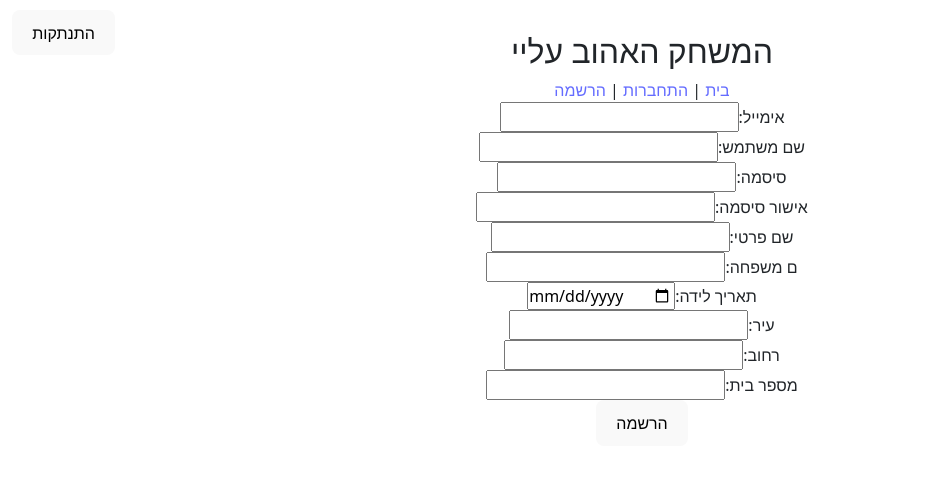
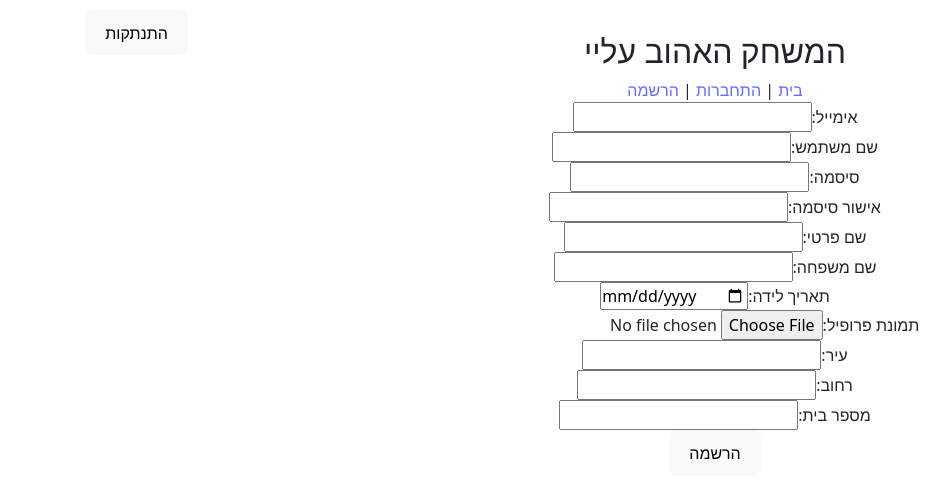
Before and after one commit to IdoCohen7/assignment3, a React (Vite) app: page /register in a window 1280 px wide. Shown: the top 498 px of the page, without its empty margins (300-1249 px from the left). Built offline with nearby package versions, Linux system fonts and the light colour scheme.

Commit message:
fixedForm

```diff
--- a/package.json
+++ b/package.json
@@ -12,6 +12,7 @@
   "dependencies": {
     "react": "^18.3.1",
     "react-dom": "^18.3.1",
+    "react-hook-form": "^7.54.1",
     "react-router-dom": "^7.0.2",
     "yup": "^1.6.1"
   },
--- a/src/Pages/Register.jsx
+++ b/src/Pages/Register.jsx
@@ -13,6 +13,7 @@ export default function Register({ onAddUser }) {
     firstName: "",
     lastName: "",
     dateOfBirth: "",
+    profilePicture: null,
     city: "",
     street: "",
     number: "",
@@ -20,14 +21,25 @@ export default function Register({ onAddUser }) {
 
   const handleChange = (e) => {
     const { name, value } = e.target;
-    setFormData({
-      ...formData,
-      [name]: value,
-    });
+    if (name === "profilePicture") {
+      setFormData({
+        ...formData,
+        profilePicture: e.target.files[0], // Access the selected file
+      });
+    } else {
+      setFormData({
+        ...formData,
+        [name]: value,
+      });
+    }
   };
 
   const handleSubmit = (e) => {
     e.preventDefault();
+    if (formData.password !== formData.passwordConfirm) {
+      alert("הסיסמאות לא תואמות");
+      return;
+    }
     onAddUser(formData);
     setFormData({
       email: "",
@@ -37,6 +49,7 @@ export default function Register({ onAddUser }) {
       firstName: "",
       lastName: "",
       dateOfBirth: "",
+      profilePicture: null,
       city: "",
       street: "",
       number: "",
@@ -99,7 +112,7 @@ export default function Register({ onAddUser }) {
           />
         </div>
         <div>
-          <label>ם משפחה:</label>
+          <label>שם משפחה:</label>
           <input
             type="text"
             name="lastName"
@@ -116,6 +129,15 @@ export default function Register({ onAddUser }) {
             value={formData.dateOfBirth}
             onChange={handleChange}
             required
+          />
+        </div>
+        <div>
+          <label>תמונת פרופיל:</label>
+          <input
+            type="file"
+            name="profilePicture"
+            accept="image/jpeg, image/jpg"
+            onChange={handleChange}
           />
         </div>
         <div>
@@ -141,7 +163,7 @@ export default function Register({ onAddUser }) {
         <div>
           <label>מספר בית:</label>
           <input
-            type="text"
+            type="number"
             name="number"
             value={formData.number}
             onChange={handleChange}
```
Also changed, not shown: 1 other file (tests, documents, lock files or other folders).
